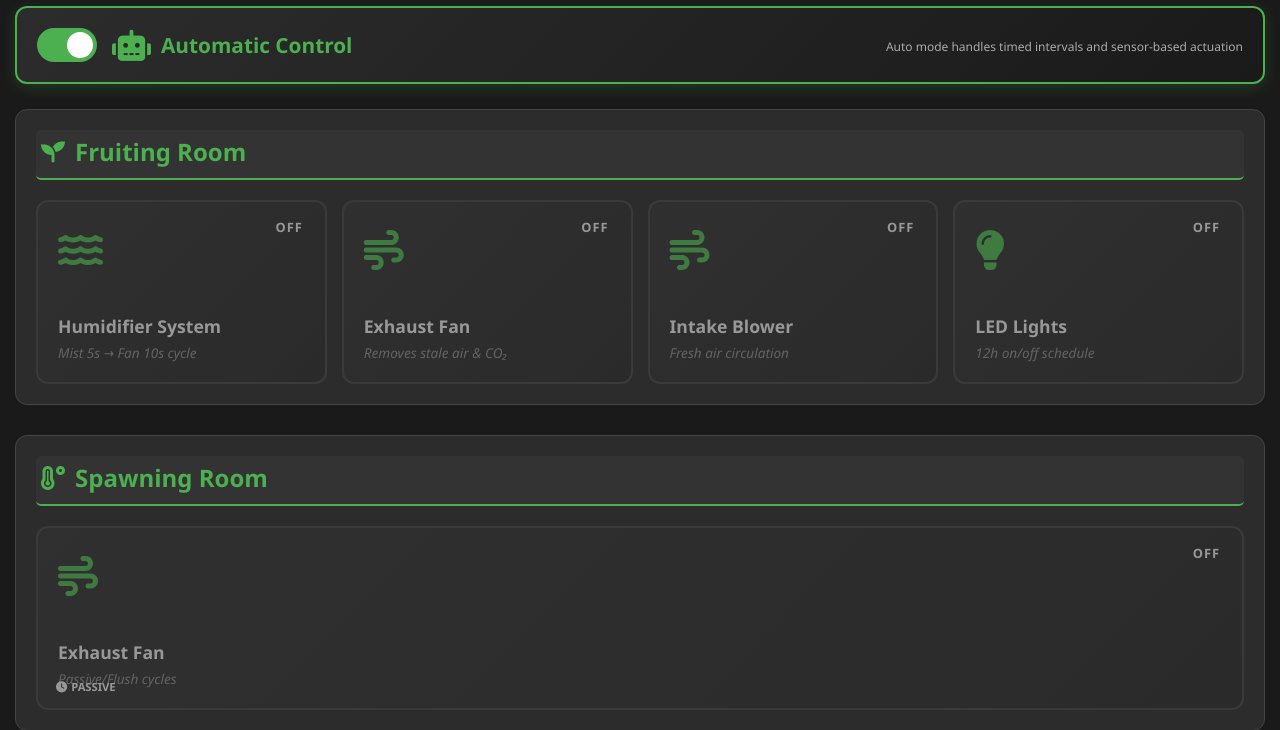
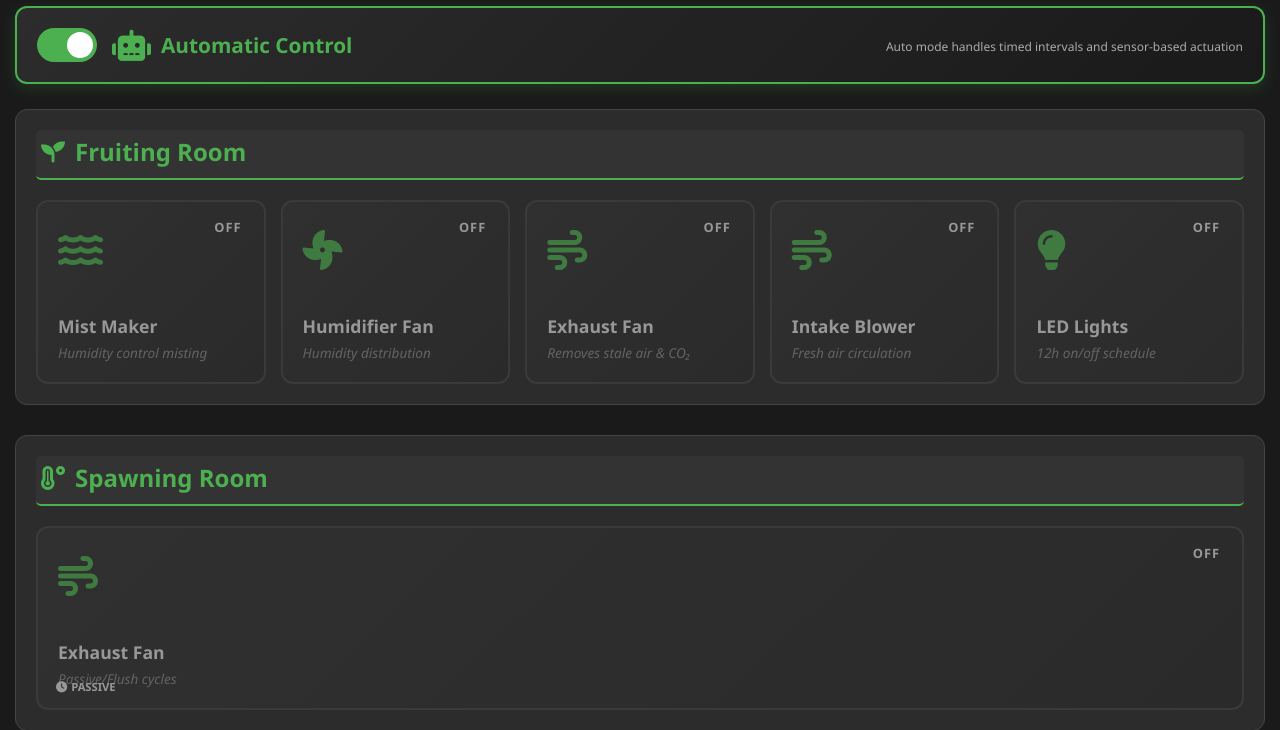
Before and after one commit to MASH-Mushroom-Automation/MASH-IoT, a Flask app: page /controls in a window 1280 px wide. Shown: the part 146-876 px from the top of the page. Run offline with Flask 3, Linux system fonts and the light colour scheme.

Commit message:
Refactor humidifier cycle control and UI
Humidifier cycle automation now only runs in auto mode; manual mode stops any active cycles. Removed special humidifier cycle handling from actuator control route. Updated UI to separate mist maker and humidifier fan controls. Switched kiosk keyboard setup from matchbox-keyboard/wvkbd to onboard and squeekboard for improved touch experience, with updated install/configuration scripts.

```diff
--- a/rpi_gateway/app/main.py
+++ b/rpi_gateway/app/main.py
@@ -176,36 +176,42 @@ class MASHOrchestrator:
             auto_mode = self.config.get('system', {}).get('auto_mode', True)
 
             # ML Automation: Process readings and generate commands (only in auto mode)
+            # In manual mode, actuators stay in whatever state the user set them to
             if self.ai is not None and auto_mode:
                 self._run_automation(data)
 
-            # Always update humidifier cycle (runs independent of auto mode)
-            # This ensures the cycle continues running and sends commands
-            if self.ai and self.ai.humidifier_cycle.cycle_active:
-                import json
-                cycle_states = self.ai.humidifier_cycle.get_current_states()
+                # Only run humidifier cycle in auto mode
+                if self.ai.humidifier_cycle.cycle_active:
+                    import json
+                    cycle_states = self.ai.humidifier_cycle.get_current_states()
 
-                # Only send commands when state changes (avoid redundant sends)
-                for actuator, state in cycle_states.items():
-                    if actuator == 'mist_maker':
-                        arduino_name = 'MIST_MAKER'
-                    elif actuator == 'humidifier_fan':
-                        arduino_name = 'HUMIDIFIER_FAN'
-                    else:
-                        continue
+                    # Only send commands when state changes (avoid redundant sends)
+                    for actuator, state in cycle_states.items():
+                        if actuator == 'mist_maker':
+                            arduino_name = 'MIST_MAKER'
+                        elif actuator == 'humidifier_fan':
+                            arduino_name = 'HUMIDIFIER_FAN'
+                        else:
+                            continue
 
-                    # Check if state changed since last send
-                    last_state = self.ai.last_cycle_commands.get(actuator)
-                    if last_state != state:
-                        json_cmd = json.dumps({"actuator": arduino_name, "state": state})
-                        if self.arduino.send_command(json_cmd):
-                            logger.info(f"[CYCLE] State changed: {actuator} -> {state}")
-                            # Update UI state
-                            command_for_state = f"{arduino_name}_{state}"
-                            self._update_actuator_state_from_command(command_for_state)
-                            self.db.insert_command(json_cmd, source='humidifier_cycle')
-                            # Remember this state
-                            self.ai.last_cycle_commands[actuator] = state
+                        # Check if state changed since last send
+                        last_state = self.ai.last_cycle_commands.get(actuator)
+                        if last_state != state:
+                            json_cmd = json.dumps({"actuator": arduino_name, "state": state})
+                            if self.arduino.send_command(json_cmd):
+                                logger.info(f"[CYCLE] State changed: {actuator} -> {state}")
+                                # Update UI state
+                                command_for_state = f"{arduino_name}_{state}"
+                                self._update_actuator_state_from_command(command_for_state)
+                                self.db.insert_command(json_cmd, source='humidifier_cycle')
+                                # Remember this state
+                                self.ai.last_cycle_commands[actuator] = state
+            else:
+                # In manual mode, stop any active cycles
+                if self.ai and self.ai.humidifier_cycle.cycle_active:
+                    self.ai.humidifier_cycle.stop_cycle()
+                    self.ai.last_cycle_commands = {}
+                    logger.info("[MANUAL MODE] Stopped automatic humidifier cycle")
 
         except Exception as e:
             logger.error(f"[ERROR] Failed to process sensor data: {e}")
--- a/rpi_gateway/app/web/routes.py
+++ b/rpi_gateway/app/web/routes.py
@@ -441,58 +441,6 @@ def control_actuator():
     if state not in ['ON', 'OFF']:
         return jsonify({"success": False, "message": "Invalid state (must be ON or OFF)"}), 400
 
-    # Special handling for humidifier system (cycle manager)
-    if actuator == 'mist_maker' and room == 'fruiting':
-        # Get serial comm and orchestrator
-        serial_comm = getattr(current_app, 'serial_comm', None)
-        orchestrator = getattr(current_app, 'orchestrator', None)
-
-        if not serial_comm or not serial_comm.is_connected:
-            return jsonify({"success": False, "message": "Arduino not connected"}), 503
-
-        if orchestrator and orchestrator.ai:
-            import json
-
-            if state == 'ON':
-                # Start the humidifier cycle
-                orchestrator.ai.humidifier_cycle.start_cycle()
-                logger.info("[MANUAL] Started humidifier cycle")
-
-                # Immediately send initial commands (mist ON, fan OFF)
-                cycle_states = orchestrator.ai.humidifier_cycle.get_current_states()
-                for cycle_actuator, cycle_state in cycle_states.items():
-                    if cycle_actuator == 'mist_maker':
-                        arduino_name = 'MIST_MAKER'
-                    elif cycle_actuator == 'humidifier_fan':
-                        arduino_name = 'HUMIDIFIER_FAN'
-                    else:
-                        continue
-
-                    json_cmd = json.dumps({"actuator": arduino_name, "state": cycle_state})
-                    serial_comm.send_command(json_cmd)
-                    logger.info(f"[MANUAL] Sent initial command: {json_cmd}")
-            else:
-                # Stop the humidifier cycle
-                orchestrator.ai.humidifier_cycle.stop_cycle()
-                # Clear command tracking
-                orchestrator.ai.last_cycle_commands = {}
-                logger.info("[MANUAL] Stopped humidifier cycle")
-
-                # Immediately turn off both actuators
-                serial_comm.send_command(json.dumps({"actuator": "MIST_MAKER", "state": "OFF"}))
-                serial_comm.send_command(json.dumps({"actuator": "HUMIDIFIER_FAN", "state": "OFF"}))
-                logger.info("[MANUAL] Sent stop commands: MIST_MAKER_OFF, HUMIDIFIER_FAN_OFF")
-
-            # Update state tracking
-            actuator_states = current_app.config.get('ACTUATOR_STATES', {'fruiting': {}, 'spawning': {}})
-            if room not in actuator_states:
-                actuator_states[room] = {}
-            actuator_states[room][actuator] = (state == 'ON')
-            actuator_states[room]['humidifier_fan'] = (state == 'ON')  # Also update fan state
-            current_app.config['ACTUATOR_STATES'] = actuator_states
-
-            return jsonify({"success": True, "message": f"Humidifier cycle {state.lower()}"})
-
     # Map web UI actuator names to Arduino firmware names
     actuator_map = {
         'mist_maker': 'MIST_MAKER',
--- a/rpi_gateway/app/web/templates/controls.html
+++ b/rpi_gateway/app/web/templates/controls.html
@@ -25,19 +25,36 @@
     <div class="room-section">
         <h2 class="room-header"><i class="fas fa-seedling"></i> Fruiting Room</h2>
         <div class="actuator-grid">
-            <!-- Humidifier System (Mist Maker + Fan Combined) -->
+            <!-- Mist Maker Card -->
             <div class="actuator-card" data-room="fruiting" data-actuator="mist_maker" data-state="{% if fruiting_actuators.mist_maker %}on{% else %}off{% endif %}">
                 <div class="card-icon">
                     <i class="fas fa-water"></i>
                 </div>
                 <div class="card-info">
-                    <h3>Humidifier System</h3>
-                    <span class="card-description">Mist 5s → Fan 10s cycle</span>
+                    <h3>Mist Maker</h3>
+                    <span class="card-description">Humidity control misting</span>
                 </div>
                 <div class="card-status" data-status="{% if fruiting_actuators.mist_maker %}on{% else %}off{% endif %}">
                     <span class="status-text">{% if fruiting_actuators.mist_maker %}ON{% else %}OFF{% endif %}</span>
                 </div>
                 <div class="card-auto-badge" style="display: {% if fruiting_actuators.mist_maker_auto %}block{% else %}none{% endif %};">
+                    <i class="fas fa-robot"></i> AUTO
+                </div>
+            </div>
+
+            <!-- Humidifier Fan Card -->
+            <div class="actuator-card" data-room="fruiting" data-actuator="humidifier_fan" data-state="{% if fruiting_actuators.humidifier_fan %}on{% else %}off{% endif %}">
+                <div class="card-icon">
+                    <i class="fas fa-fan"></i>
+                </div>
+                <div class="card-info">
+                    <h3>Humidifier Fan</h3>
+                    <span class="card-description">Humidity distribution</span>
+                </div>
+                <div class="card-status" data-status="{% if fruiting_actuators.humidifier_fan %}on{% else %}off{% endif %}">
+                    <span class="status-text">{% if fruiting_actuators.humidifier_fan %}ON{% else %}OFF{% endif %}</span>
+                </div>
+                <div class="card-auto-badge" style="display: {% if fruiting_actuators.humidifier_fan_auto %}block{% else %}none{% endif %};">
                     <i class="fas fa-robot"></i> AUTO
                 </div>
             </div>
--- a/scripts/run_kiosk.txt
+++ b/scripts/run_kiosk.txt
@@ -1 +1,3 @@
 cd MASH-IoT/scripts/; chmod +x ./update.sh; ./update.sh; chmod +x ./setup_kiosk.sh; ./setup_kiosk.sh; chmod +x ./configure_osk.sh; ./configure_osk.sh; sudo reboot
+
+cd MASH-IoT/scripts/; chmod +x ./update.sh; ./update.sh; sudo reboot
```
Also changed, not shown: 2 other files.
